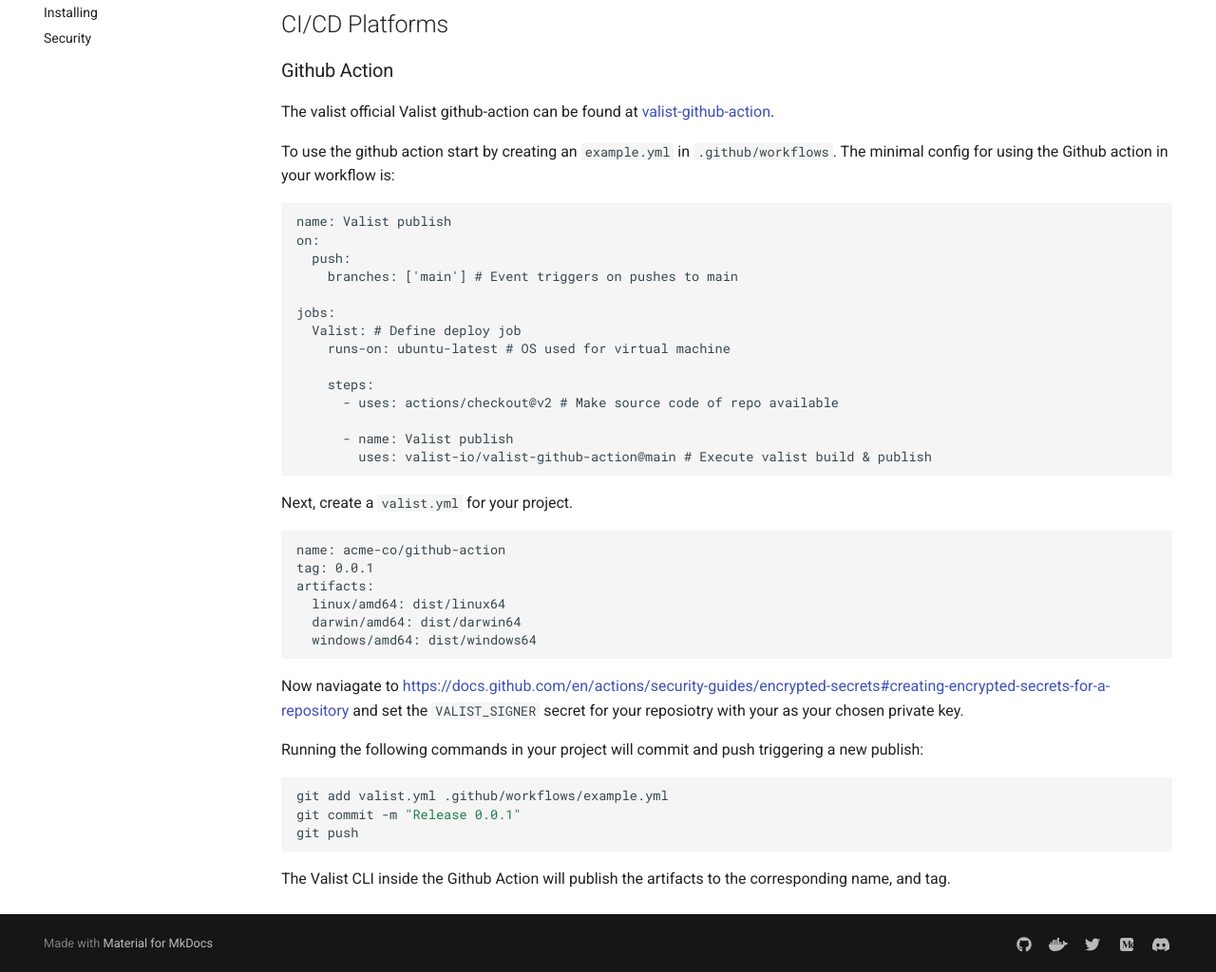
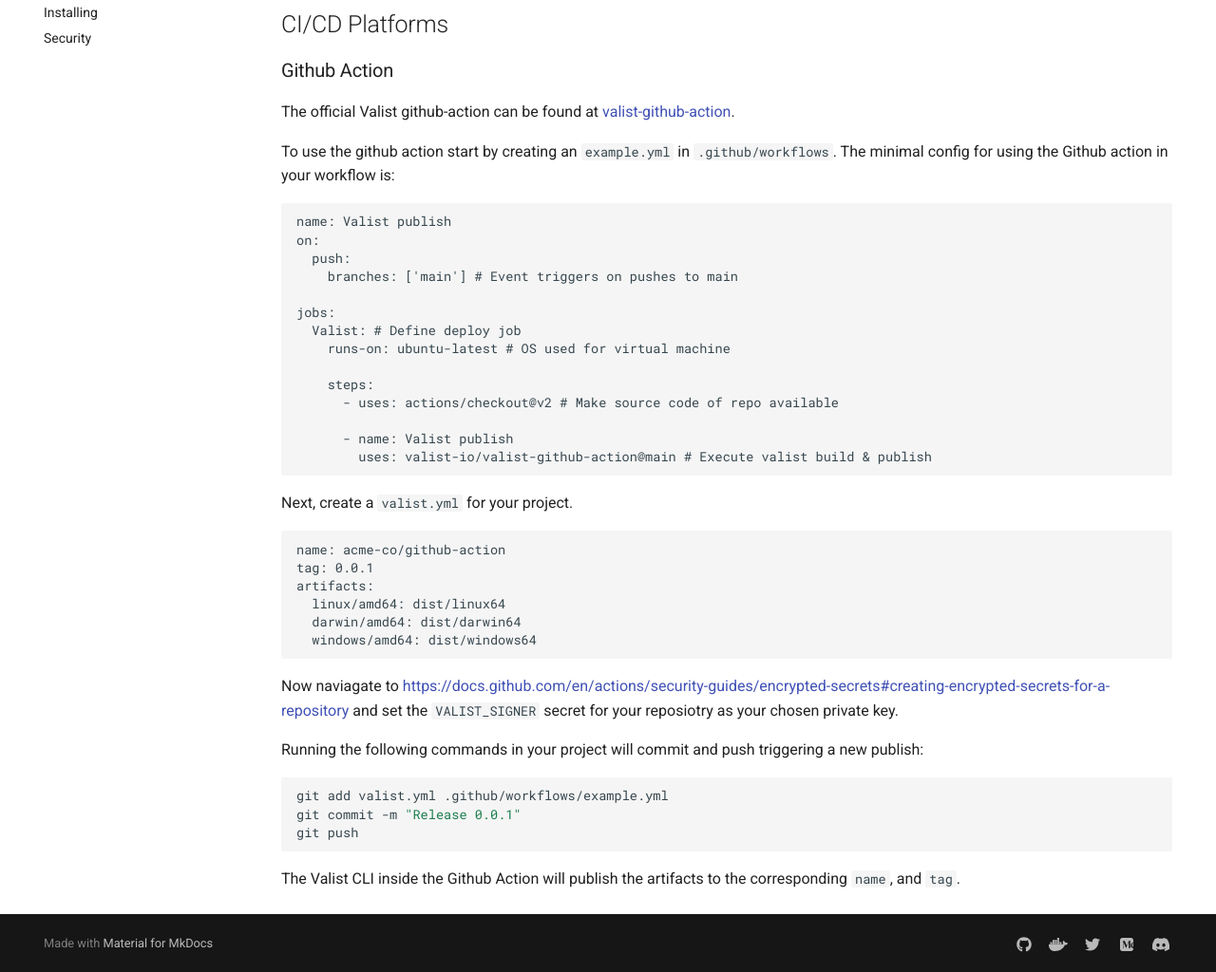
Before and after one commit to valist-io/valist-docs, an MkDocs documentation site: the page built from docs/src/publishing.md, in a window 1280 px wide and 1400 px high, scrolled down 2180 px. Shown: the part 373-1397 px from the top of the window at 95% size. Built offline with MkDocs 1.6.1 and Material for MkDocs 9.7.7, drawn with Linux system fonts in a browser that asks for light colours; comment, search, counter and statistics services are not loaded.

Commit message:
Spelling & grammar corrections

````diff
--- a/docs/src/publishing.md
+++ b/docs/src/publishing.md
@@ -131,7 +131,7 @@
 
 ### Github Action
 
-The valist official Valist github-action can be found at [valist-github-action](https://github.com/valist-io/valist-github-action).
+The official Valist github-action can be found at [valist-github-action](https://github.com/valist-io/valist-github-action).
 
 To use the github action start by creating an `example.yml` in `.github/workflows`. The minimal config for using the Github action in your workflow is:
 
@@ -163,7 +163,7 @@
   windows/amd64: dist/windows64
 ```
 
-Now naviagate to [https://docs.github.com/en/actions/security-guides/encrypted-secrets#creating-encrypted-secrets-for-a-repository](https://docs.github.com/en/actions/security-guides/encrypted-secrets#creating-encrypted-secrets-for-a-repository) and set the `VALIST_SIGNER` secret for your reposiotry with your as your chosen private key.
+Now naviagate to [https://docs.github.com/en/actions/security-guides/encrypted-secrets#creating-encrypted-secrets-for-a-repository](https://docs.github.com/en/actions/security-guides/encrypted-secrets#creating-encrypted-secrets-for-a-repository) and set the `VALIST_SIGNER` secret for your reposiotry as your chosen private key.
 
 Running the following commands in your project will commit and push triggering a new publish:
 
@@ -173,4 +173,4 @@
 git push
 ```
 
-The Valist CLI inside the Github Action will publish the artifacts to the corresponding name, and tag.
+The Valist CLI inside the Github Action will publish the artifacts to the corresponding `name`, and `tag`.
````
